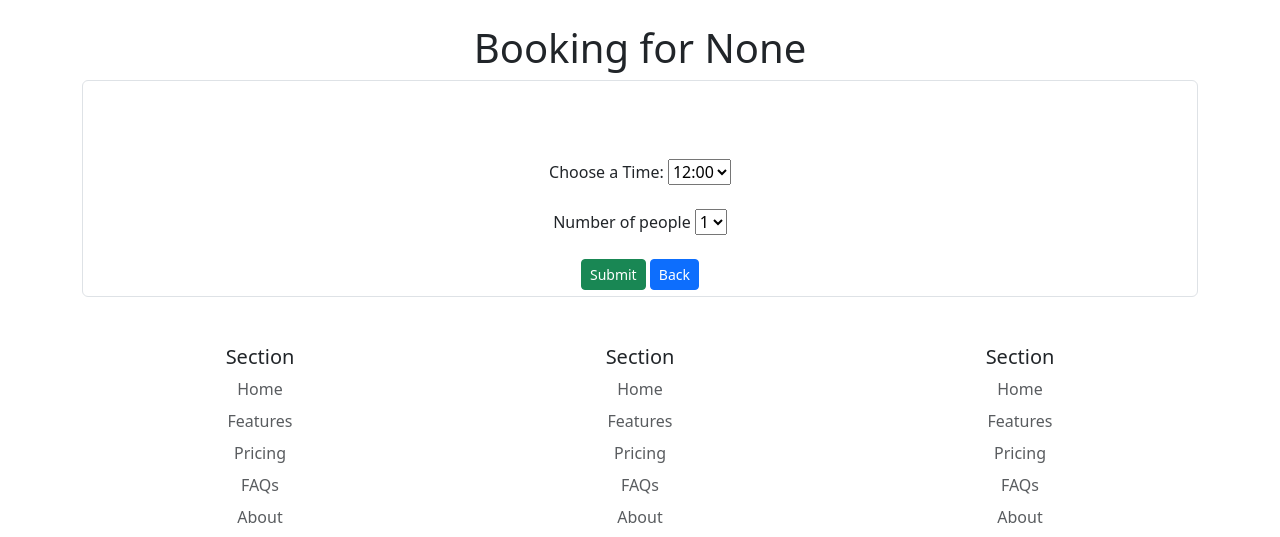
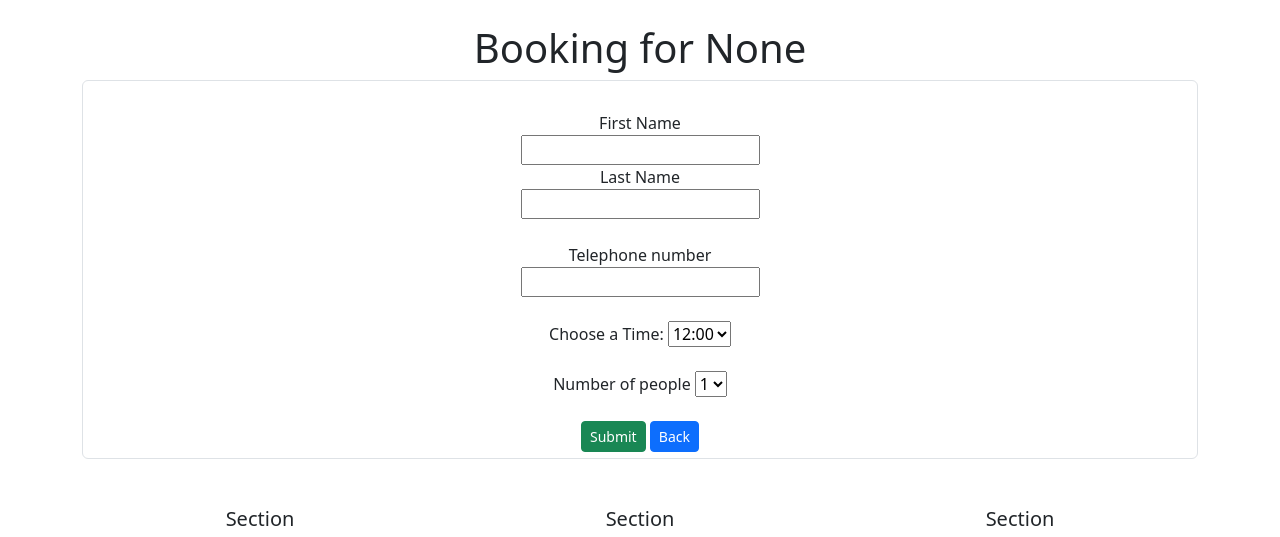
Before and after one commit to Code-Institute-Submissions/project4-ci, a Django app: page /booking/booking_detail in a window 1280 px wide. Shown: the part 108-645 px from the top of the page. Run offline with Django 3.2, Linux system fonts and the light colour scheme; a user stored in the database is signed in; tables that the repository leaves empty hold one stand-in row (values such as "Sample post"); some libraries are stand-ins or nearby versions.

Commit message:
fixed booking detail view and updated timeslot model to add name surname and tel

```diff
--- a/booking/models.py
+++ b/booking/models.py
@@ -1,19 +1,23 @@
 from django.db import models
 from django.contrib.auth.models import User
+from phonenumber_field.modelfields import PhoneNumberField
 
 
 class TimeSlot(models.Model):
 
     date = models.DateField(auto_now=False, auto_now_add=False)
     time = models.CharField(max_length=5)
-    number_of_people = models.IntegerField()
+    first_name = models.CharField(max_length=50 , default='First Name')
+    last_name = models.CharField(max_length=50, default='Surname' )
+    phone = PhoneNumberField(null=False, blank=False, unique=True, default=00)
+    number_of_people = models.IntegerField(default=1)
     user = models.ForeignKey(User, on_delete=models.CASCADE, related_name="bookings")
 
     def __str__(self):
-        return self.user.last_name
+        return self.last_name
 
     class Meta:
-        sorted('-date')
+        sorted('date')
 
 
 class Closed(models.Model):
--- a/booking/templates/booking/booking_date_list.html
+++ b/booking/templates/booking/booking_date_list.html
@@ -11,7 +11,9 @@
 {% if bookings %}
 <ul class="list-group">
 {% for booking in bookings %}
-<li class="list-group-item"><strong>Time:</strong> {{booking.time}}  <strong>Customer:</strong> {{booking.user.last_name}} </li>
+<li class="list-group-item">
+    <strong>Time:</strong> {{booking.time}}  <strong>Customer:</strong> {{booking.last_name}} <strong>Tel:</strong> {{booking.phone}} <strong>Number of people:</strong> {{booking.number_of_people}}
+</li>
 {% endfor %}
 </ul>
 {% else %}
--- a/booking/templates/booking/booking_detail.html
+++ b/booking/templates/booking/booking_detail.html
@@ -12,15 +12,21 @@
       <form method="POST" class="form-control text-center">
         {% csrf_token %}
         <label for="date"></label><br>
-        <input name="date" id="date" type="hidden" value="{{date}}"><br><br>
+        <input name="date" id="date" type="hidden" value="{{date}}">
+        <label for="first_name">First Name</label><br>
+        <input name="first_name" id="first_name" type="text" required"><br>
+        <label for="last_name">Last Name</label><br>
+        <input name="last_name" id="last_name" type="text" required"><br><br>
+        <label for="phone">Telephone number</label><br>
+        <input name="phone" id="phone" type="phone" required"><br><br>
         <label for="time">Choose a Time:</label>
-        <select name="time" id="time">
+        <select name="time" id="time" required>
           {% for time in times %}
           <option value="{{time}}">{{time}}</option>
           {% endfor %}
         </select><br><br>
         <label for="number_of_people">Number of people</label>
-        <select id="number_of_people" name="number_of_people">
+        <select id="number_of_people" name="number_of_people" required>
           <option value="1">1</option>
           <option value="2">2</option>
           <option value="3">3</option>
--- a/booking/views.py
+++ b/booking/views.py
@@ -1,4 +1,4 @@
-from django.shortcuts import render
+from django.shortcuts import render, redirect
 from django.contrib.auth.models import User
 from django.contrib.auth.decorators import login_required
 from django.views.generic import DetailView, ListView
@@ -21,19 +21,15 @@ def booking_day(request):
 
 @login_required
 def booking_detail(request):
-    if request.method == 'GET':
-        # date entered by user in booking_day page
-        date = request.GET.get('date')
-        # queries database using date
-        bookings = TimeSlot.objects.filter(date=date)
-        # queries database for days closed and extracts days and
-        # inserts into list
-        days = Closed.objects.all()
-        closed_days = []
-        for day in days:
-            closed_days.append(day.day.strftime("%Y-%m-%d"))
-        # function looks for available times for date
-        if len(bookings) > 0:
+    date = request.GET.get('date')
+    bookings = TimeSlot.objects.filter(date=date)
+    days = Closed.objects.all()
+    closed_days = []
+    days = Closed.objects.all()
+    for day in days:
+        closed_days.append(day.day.strftime("%Y-%m-%d"))
+
+    if len(bookings) > 0:
             times = ['12:00', '13:00','14:00',
                 '15:00', '16:00', '17:00',
                 '18:00', '19:00', '20:00']
@@ -60,22 +56,30 @@ def booking_detail(request):
             for slot in time:
                 if slot in times:
                     times.remove(slot)
-        else:
-            times = ['12:00', '13:00', '14:00',
-                 '15:00', '16:00', '17:00',
-                 '18:00', '19:00', '20:00']
+    else:
+        times = ['12:00', '13:00', '14:00',
+                '15:00', '16:00', '17:00',
+                '18:00', '19:00', '20:00']
 
     if request.method == 'POST':
         current_user = request.user
         date = request.POST.get('date')
         time = request.POST.get('time')
+        first_name = request.POST.get('first_name')
+        last_name = request.POST.get('last_name')
+        phone = request.POST.get('phone')
         user = User.objects.get(id=current_user.id)
         number_of_people = request.POST.get('number_of_people')
-        form = TimeSlot(date=date, time=time, user=user, number_of_people=number_of_people)
-        print(form)
+        form = TimeSlot(date=date,
+                        first_name=first_name,
+                        last_name=last_name,
+                        time=time,
+                        user=user,
+                        phone=phone,
+                        number_of_people=number_of_people
+                        )
         form.save()
-
-
+        return redirect('booking_day')
     return render(request, 'booking/booking_detail.html',
                   {'bookings': bookings,
                    'date': date,
@@ -88,8 +92,7 @@ def booking_date(request):
 
 @login_required
 def booking_date_list(request):
-    if request.method == 'GET':
-        date = request.GET.get('date')
+    date = request.GET.get('date')
     bookings = TimeSlot.objects.filter(date=date)
 
     return render(request, 'booking/booking_date_list.html', {'bookings': bookings,'date': date})
--- a/requirements.txt
+++ b/requirements.txt
@@ -4,8 +4,10 @@ dj-database-url==0.5.0
 dj3-cloudinary-storage==0.0.6
 Django==3.2
 django-allauth==0.50.0
+django-phonenumber-field==6.1.0
 gunicorn==20.1.0
 oauthlib==3.2.0
+phonenumbers==8.12.50
 Pillow==9.1.1
 psycopg2==2.9.3
 PyJWT==2.4.0
--- a/the_smoking_goat/settings.py
+++ b/the_smoking_goat/settings.py
@@ -52,6 +52,7 @@ INSTALLED_APPS = [
     'allauth',
     'allauth.account',
     'allauth.socialaccount',
+    'phonenumber_field',
 ]
 
 MIDDLEWARE = [
```
Also changed, not shown: booking/admin.py (+15 -3 lines), booking/templates/booking/booking_day.html (+13 -12 lines), booking/migrations/0005_auto_20220614_1046.py (added), booking/migrations/0006_timeslot_phone.py (added).
